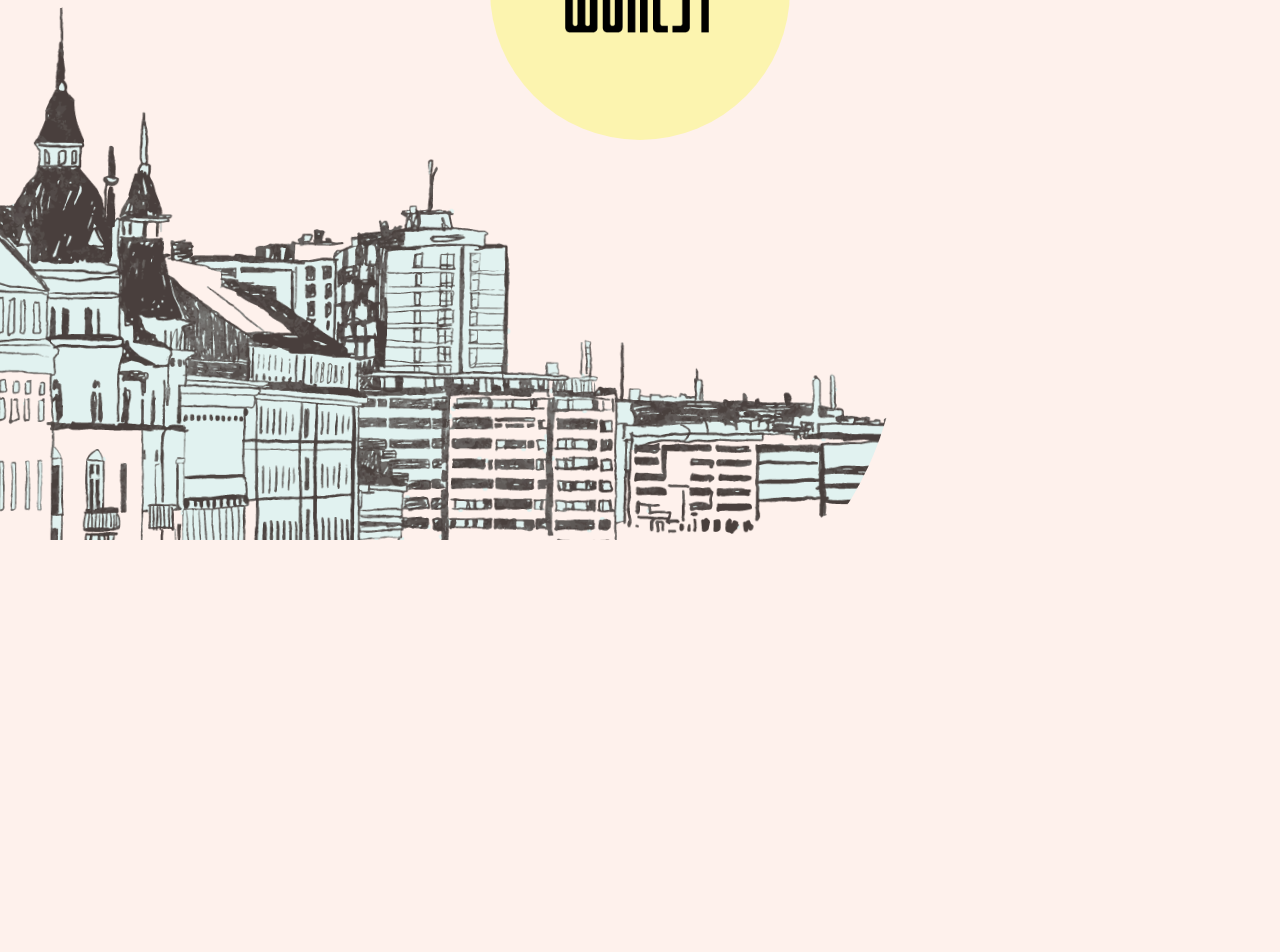
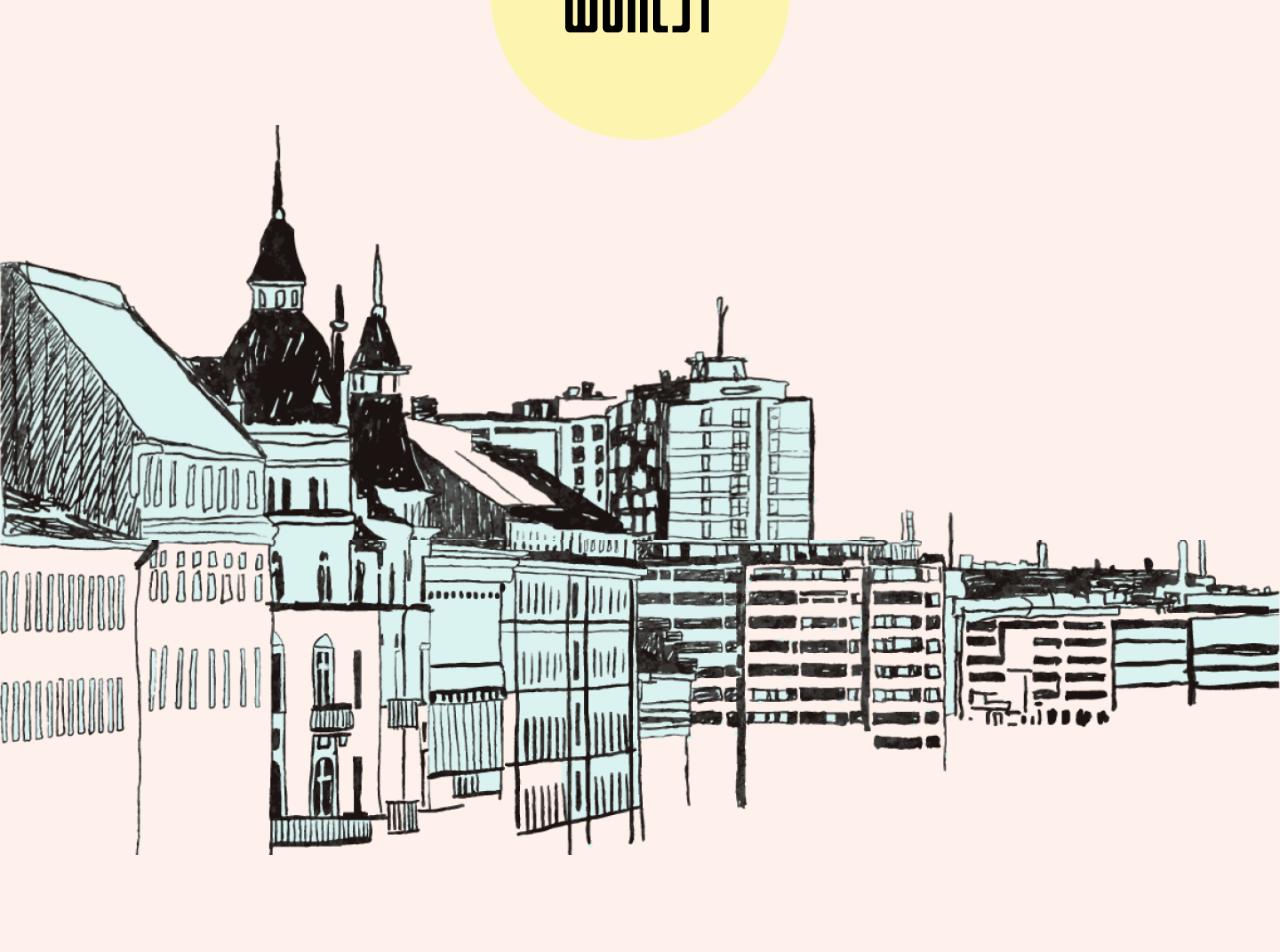
Before and after one commit to wonesy/cammycv, a React (Vite) app: page / in a window 1280 px wide. Shown: the part 260-1212 px from the top of the page. Built offline with nearby package versions, Linux system fonts and the light colour scheme.

Commit message:
Top and bot split

```diff
--- a/src/App.css
+++ b/src/App.css
@@ -9,7 +9,7 @@ main {
 }
 
 .intro {
-  height: 200vh;
+  height: 100vh;
   padding-top: 100px;
   isolation: isolate;
   position: relative;
@@ -66,5 +66,9 @@ main {
 
 .bottom {
   position: absolute;
-  bottom: 100vh;
+  bottom: 0;
 }
+
+.top {
+  top: 0;
+}
--- a/src/App.tsx
+++ b/src/App.tsx
@@ -1,6 +1,6 @@
 
 import './App.css'
-import { City } from './City'
+import { CityBot, CityTop } from './City'
 import { Sun } from './Sun'
 
 function App() {
@@ -15,11 +15,13 @@ function App() {
               </div>
             </div>
             <div className="bottom">
-              <City />
+              <CityTop />
             </div>
         </div>
         <div className="something">
-          <p>yooo</p>
+          <div className="top">
+            <CityBot />
+          </div>
         </div>
       </main>
     </div>
--- a/src/City.tsx
+++ b/src/City.tsx
@@ -1,7 +1,14 @@
-import kaupunki from './assets/kaupunkinettiin.png'
+import kaupunkiTop from './assets/kaupunkinettiin-top.png'
+import kaupunkiBot from './assets/kaupunkinettiin-bot.png'
 
-export function City() {
+export function CityTop() {
     return <div className="city">
-        <img src={kaupunki} alt='city'/>
+        <img src={kaupunkiTop} alt='city'/>
     </div>
 }
+
+export function CityBot() {
+    return <div className="city">
+        <img src={kaupunkiBot} alt='city'/>
+    </div>
+}
```
Also changed, not shown: src/assets/kaupunkinettiin-bot.png (added), src/assets/kaupunkinettiin-top.png (added).
